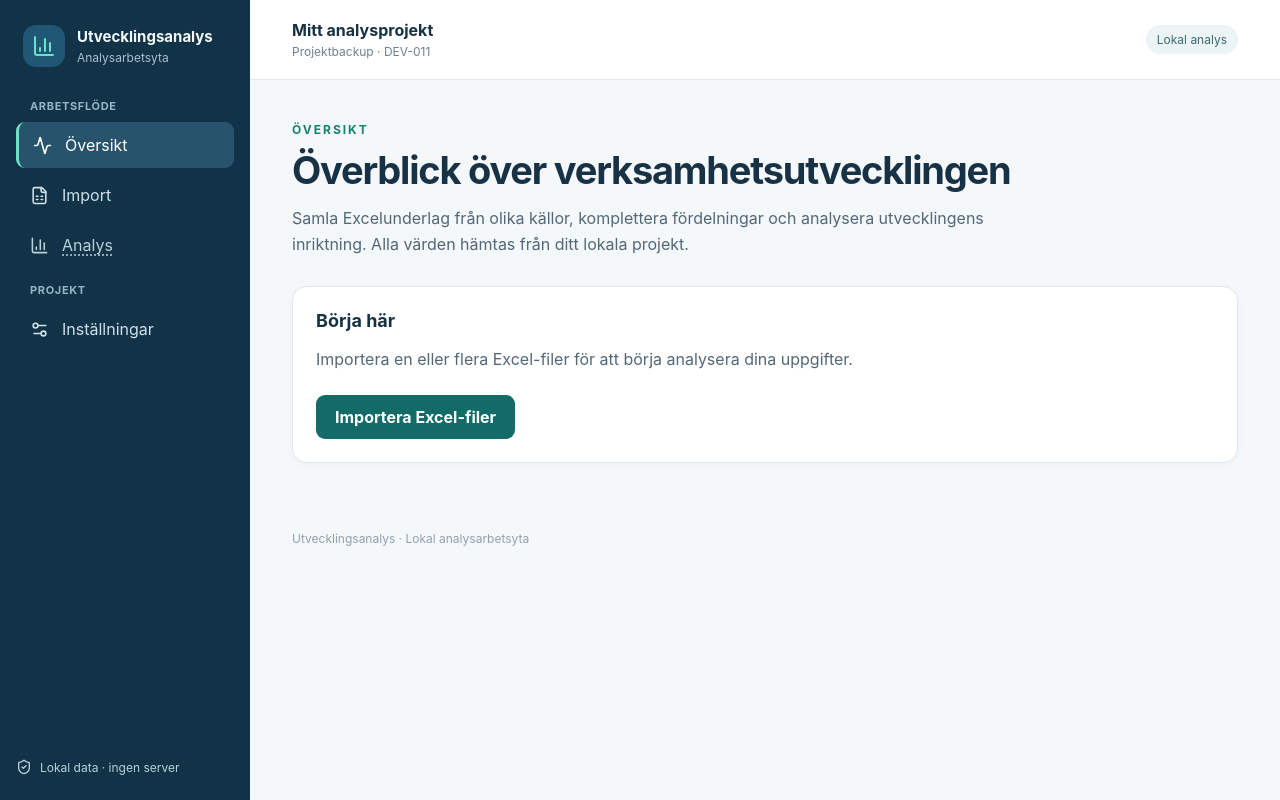
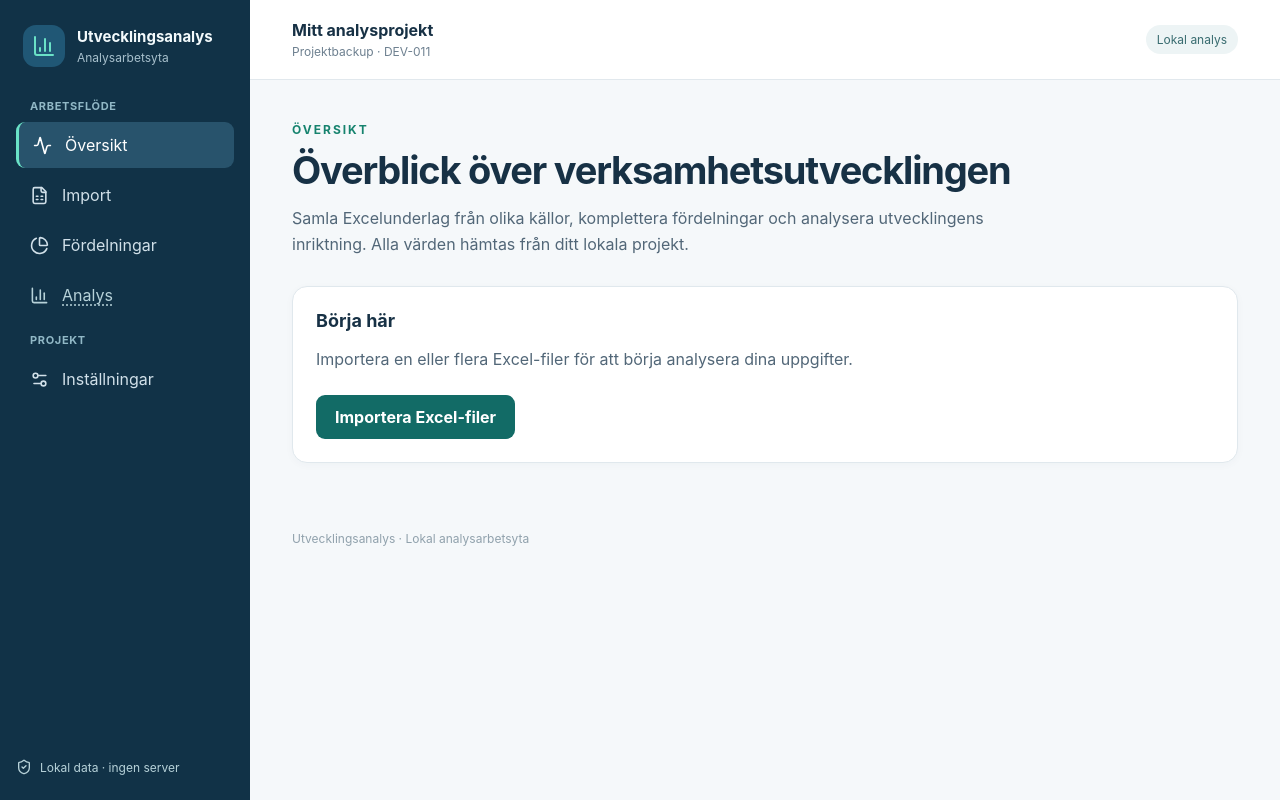
Before and after one commit to erland/pwa-utvecklingsanalys, a React (Vite) app: page / in a window 1280 px wide. Built offline with nearby package versions, Linux system fonts and the light colour scheme.

Commit message:
DEV-137: expose new allocation workspace as main navigation tab

```diff
--- a/src/App.tsx
+++ b/src/App.tsx
@@ -30,7 +30,7 @@ const legacyNavigationGroups: {label:string;items:ViewId[]}[]=[
 export default function App(){
  const[replaceSourceId,setReplaceSourceId]=useState<string|null>(null);
  const [legacyNav]=useState(()=>typeof localStorage!=='undefined'&&localStorage.getItem('utvecklingsanalys:e2e-legacy-navigation')==='1');
- const navigationGroups=legacyNav?legacyNavigationGroups:[{label:'Arbetsflöde',items:['overview','import','analysis'] as ViewId[]},{label:'Projekt',items:['settings'] as ViewId[]}];
+ const navigationGroups=legacyNav?legacyNavigationGroups:[{label:'Arbetsflöde',items:['overview','import','allocations','analysis'] as ViewId[]},{label:'Projekt',items:['settings'] as ViewId[]}];
  const[analysisRefresh,setAnalysisRefresh]=useState(0);const[view,setView]=useState<ViewId>('overview');const[project,setProject]=useState<AnalysisProject|null>(null);const[storageError,setStorageError]=useState('');
  const[overview,setOverview]=useState<OverviewStatus|null>(null);const[overviewError,setOverviewError]=useState('');
  useEffect(()=>{let active=true;recoverInterruptedRestore().then(()=>recoverSourceMutation()).then(()=>loadProject()).then(p=>{if(active)setProject(p)}).catch(()=>{if(active)setStorageError('Lokal lagring eller återställning misslyckades. Kontrollera datalagringen innan du fortsätter.')});return()=>{active=false}},[]);
@@ -59,7 +59,7 @@ export default function App(){
  {view==='analysis'&&(analysisAvailable?<AnalyticsView refreshKey={analysisRefresh} onOpenCompletions={()=>setView(legacyNav?'gaps':'import')}/>:<section className="panel"><h2>Importera analysuppgifter först</h2><p>Det finns ännu inga importerade analysvärden i projektet.</p><button className="primary" onClick={()=>setView('import')}>Gå till importen</button></section>)}
  {view==='import'&&<ImportGuide replaceId={replaceSourceId} setReplaceId={setReplaceSourceId} onAnalyze={()=>{void openAnalysis()}} project={project} onProject={p=>{setProject(p);setAnalysisRefresh(v=>v+1)}}/>}
  {view==='relations'&&<RelationsView/>}
- {view==='allocations'&&<AllocationsView/>}
+ {view==='allocations'&&(legacyNav?<AllocationsView/>:<><div className="eyebrow">ARBETSFÖRDELNING</div><h1>Fördelningar</h1><OptionalAllocationsView mode="rules"/></>)}
  {view==='planning'&&<PlanningView/>}
  {view==='configuration'&&<ConfigurationView/>}
  {view==='groups'&&<GroupsView onSaved={()=>setAnalysisRefresh(v=>v+1)}/>}
```
